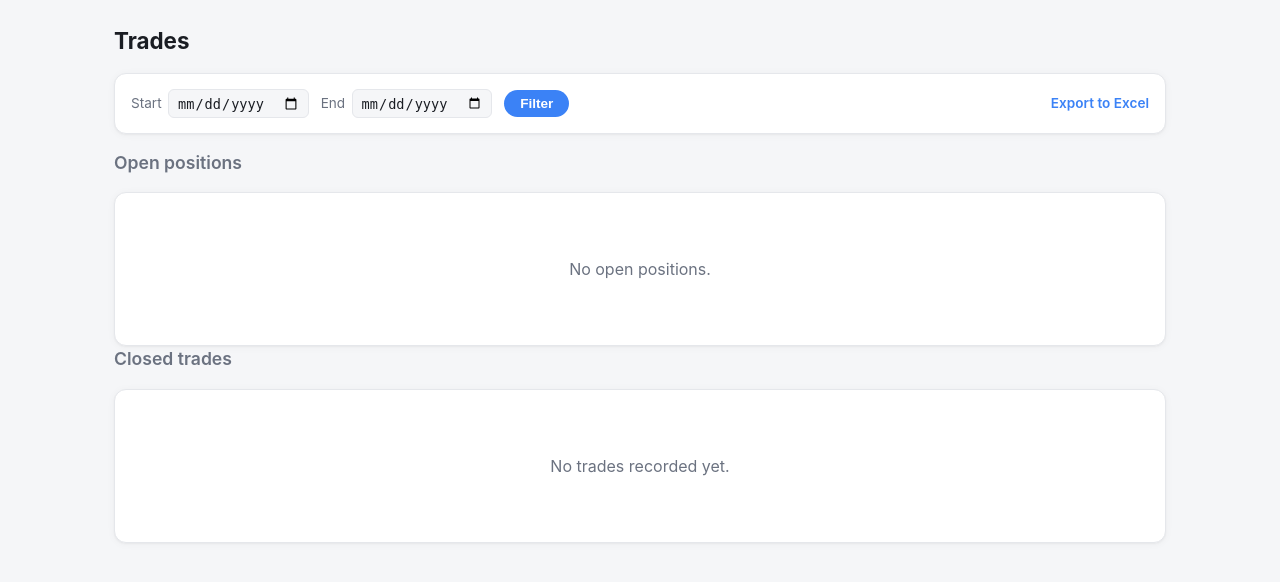
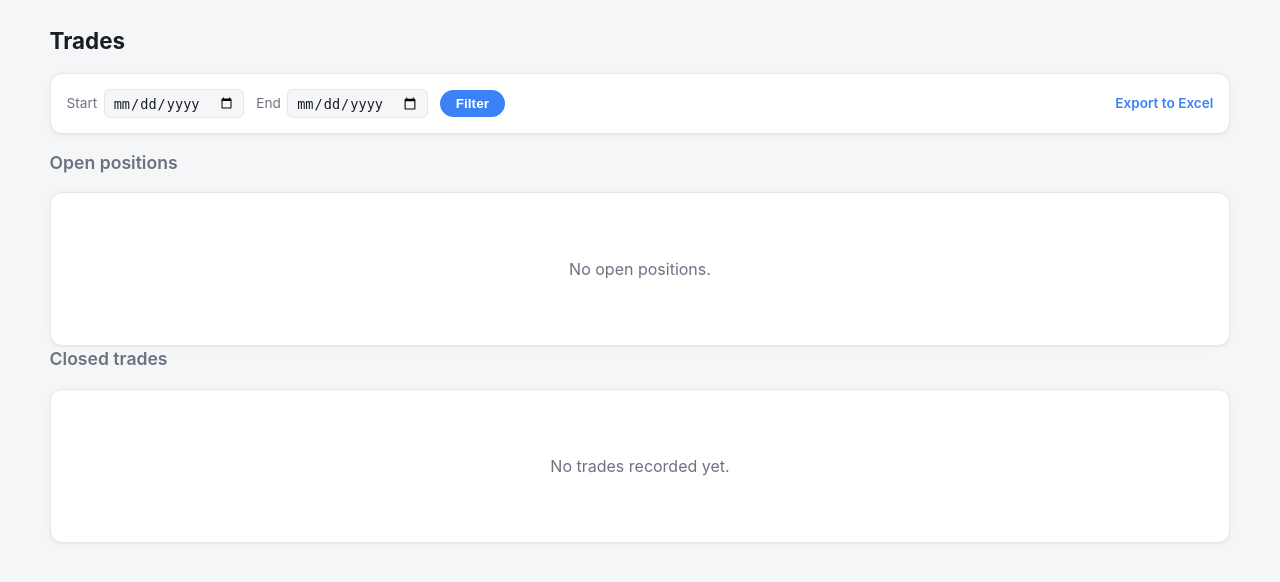
Before and after one commit to varinthac/AutoTrade, a Python web app: template src/autotrade/dashboard/templates/trades.html in a window 1280 px wide. Shown: the part 118-700 px from the top of the page. Run offline with Jinja, Linux system fonts and the light colour scheme; the template is opened without the code that fills it, so the values that code supplies are empty.

Commit message:
Dashboard: widen main content so wide tables fit without scrolling
max-width was fixed at 1100px regardless of actual screen width, so
the 11-column Closed trades table forced a horizontal scrollbar even
on desktop monitors with plenty of unused space either side.

Co-Authored-By: Claude Opus 4.8 <noreply@anthropic.com>
Claude-Session: https://claude.ai/code/session_01DJSeEwWAYCkVD9rknagMhm

```diff
--- a/src/autotrade/dashboard/static/style.css
+++ b/src/autotrade/dashboard/static/style.css
@@ -81,7 +81,7 @@ header p strong {
 }
 
 main {
-  max-width: 1100px;
+  max-width: min(1600px, 96vw);
   margin: 0 auto;
   padding: 1.5rem;
 }
```
